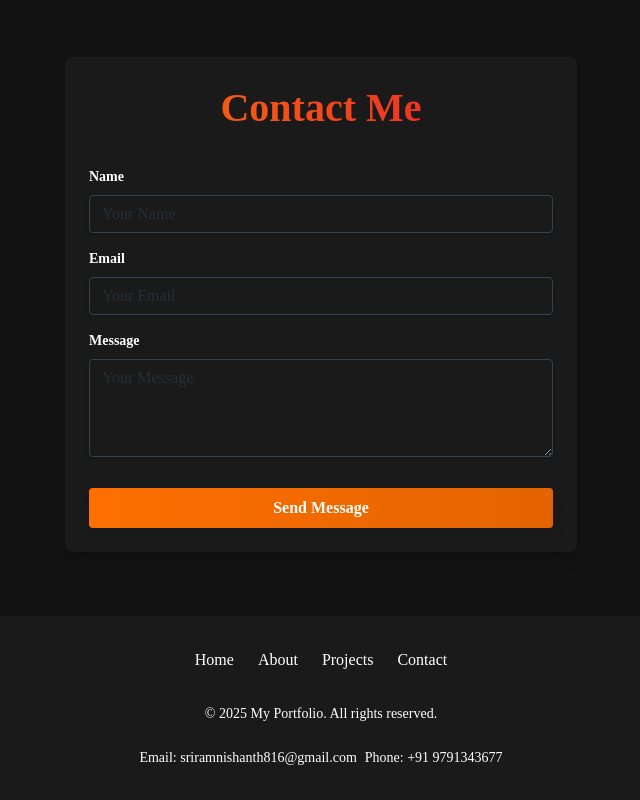
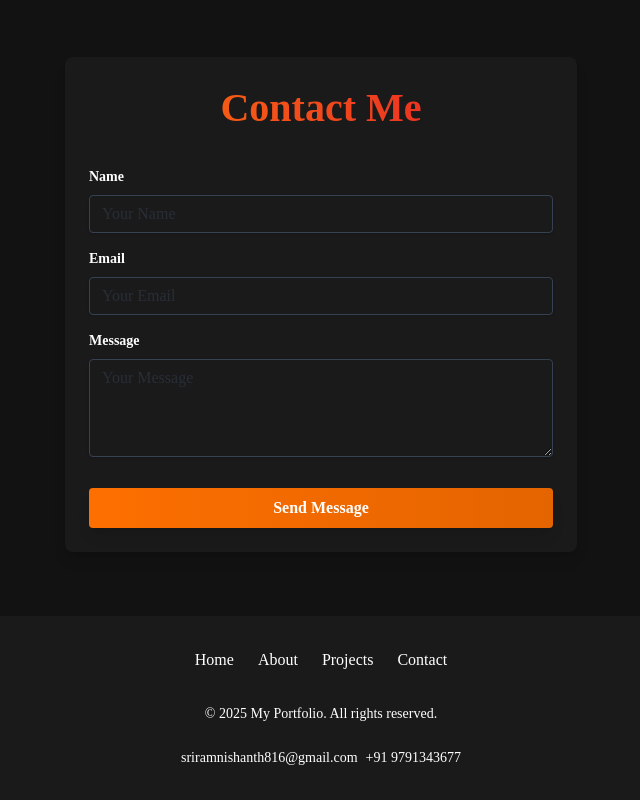
Before and after one commit to sriram-nishanth/Portfolio_react_app-1, a React (Vite) app: page / in a window 1280 px wide. Shown: the part 2431-3231 px from the top of the page, without its empty margins (319-959 px from the left). Built offline with nearby package versions, Linux system fonts and the light colour scheme.

Commit message:
UI improvements

```diff
--- a/src/components/Footercard.jsx
+++ b/src/components/Footercard.jsx
@@ -24,8 +24,8 @@ const Footercard = () => {
       </p>
       {/* Contact Info */}
       <div className="flex flex-row items-center gap-2">
-        <p className="text-xs md:text-sm">Email: sriramnishanth816@gmail.com</p>
-        <p className="text-xs md:text-sm">Phone: +91 9791343677</p>
+        <p className="text-xs md:text-sm">sriramnishanth816@gmail.com</p>
+        <p className="text-xs md:text-sm">+91 9791343677</p>
       </div>
     </footer>
   )
```
